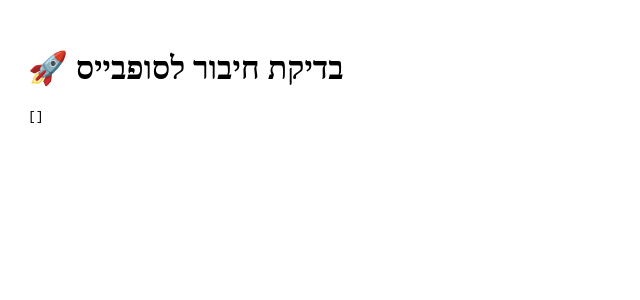
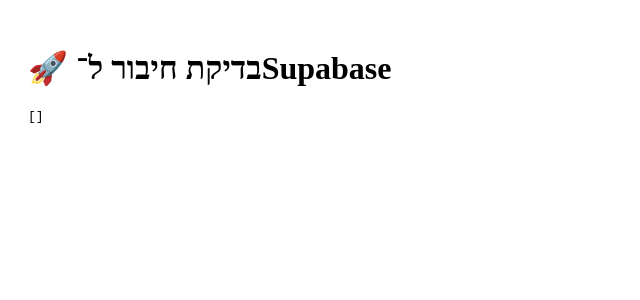
Before and after one commit to AzariaSimchi/filterflow, a Next.js app: page /test-supabase in a window 1280 px wide. Shown: the top 300 px of the page, without its empty margins (0-640 px from the left). Built offline with nearby package versions, Linux system fonts and the light colour scheme; no server answers; the database is empty.

Commit message:
Update test-supabase.tsx

```diff
--- a/pages/test-supabase.tsx
+++ b/pages/test-supabase.tsx
@@ -1,26 +1,31 @@
 import { supabase } from '../lib/supabaseClient'
 
-export default function TestPage({ data, error }) {
-  if (error) return <div>❌ שגיאה: {error.message}</div>
+type Props = {
+  data: any;
+  error: any;
+};
+
+export default function TestPage({ data, error }: Props) {
+  if (error) return <div>❌ שגיאה: {error.message}</div>;
 
   return (
     <div style={{ padding: 20 }}>
-      <h1>🚀 בדיקת חיבור לסופבייס</h1>
+      <h1>🚀 בדיקת חיבור ל־Supabase</h1>
       <pre>{JSON.stringify(data, null, 2)}</pre>
     </div>
-  )
+  );
 }
 
 export async function getServerSideProps() {
   const { data, error } = await supabase
-    .from('real_estate_listings') // 👈 שם הטבלה שלך בדיוק כמו בסופבייס
+    .from('real_estate_listings') // שנה כאן אם שם הטבלה שונה
     .select('*')
-    .limit(5)
+    .limit(5);
 
   return {
     props: {
       data: data || null,
-      error: error || null
-    }
-  }
+      error: error || null,
+    },
+  };
 }
```
